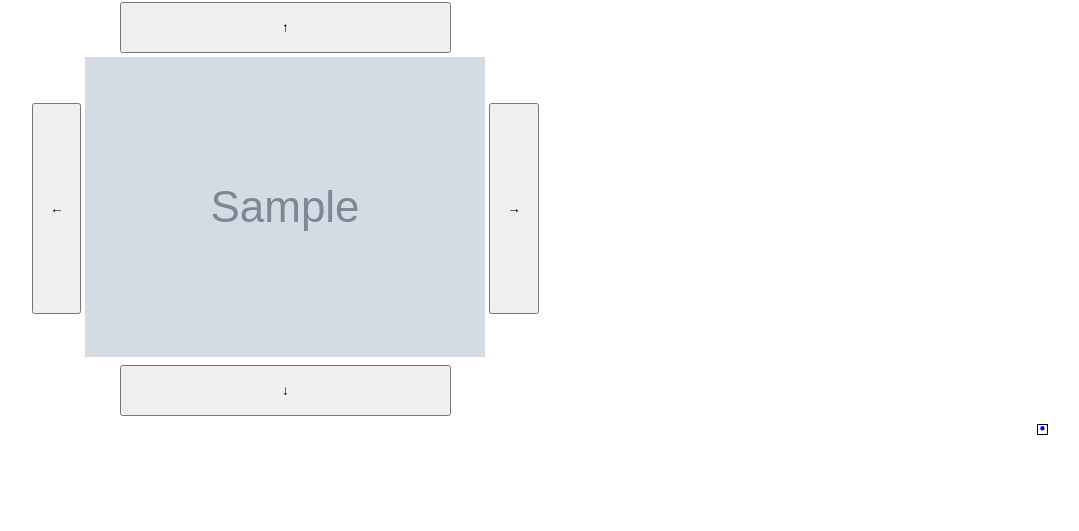
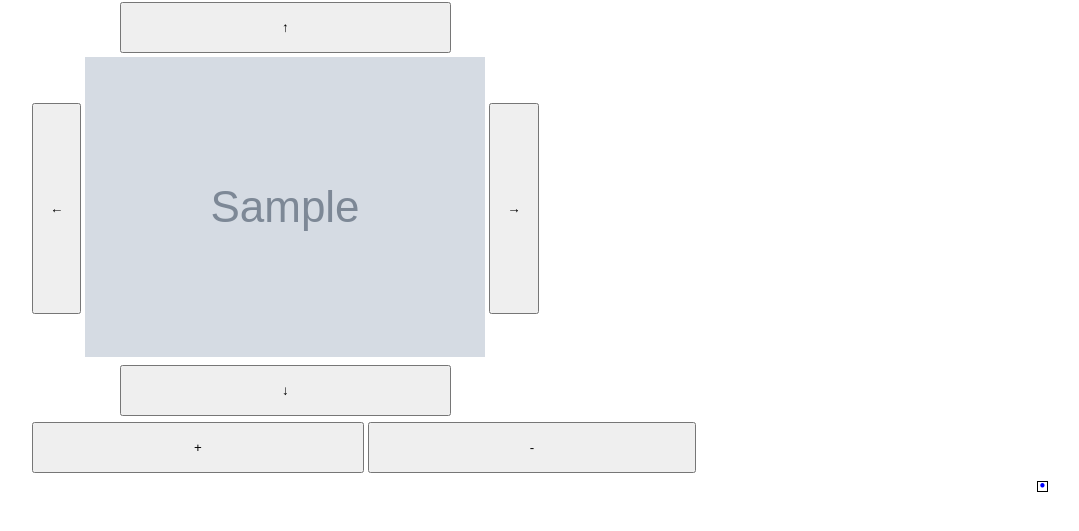
Before and after one commit to congminh1254/360-webview-nojs, a Flask app: template templates/index.html in a window 1280 px wide. Shown: the part 128-659 px from the top of the page, without its empty margins (99-1178 px from the left). Run offline with Flask 3, Linux system fonts and the light colour scheme; the template is opened without the code that fills it: most values are stand-ins (such as "Sample title", 1, 10 or a date in 2020); grey boxes marked "Sample" are stand-in pictures; parts of the project's set-up code (start-up, migrations or seed data) failed here and were passed over.

Commit message:
add zoom button, zoom now doesnt reset after moving

```diff
--- a/templates/index.html
+++ b/templates/index.html
@@ -20,6 +20,9 @@
             <td></td>
         </tr>
     </table>
+    <table>
+        <td><a href="/?img={{img}}&zoom={{zoom-10}}&x={{x}}&y={{y}}"><button class="btn-hor">+</button></a></td>
+        <td><a href="/?img={{img}}&zoom={{zoom+10}}&x={{x}}&y={{y}}"><button class="btn-hor">-</button></a></td>
         <table class="map-table">
             <tbody>
                 {% for row in maps %}
@@ -33,7 +36,7 @@
                                     {% else %}
                                         style="color: blue"
                                     {% endif %}
-                                    href="/?img={{col[0]}}&x={{x}}&y={{y}}"
+                                        href="/?img={{col[0]}}&zoom={{zoom}}&x={{x}}&y={{y}}"
                                     >•</a>
                                 {% else %}
 
@@ -44,4 +47,5 @@
                 {% endfor %}
             </tbody>
         </table>
+    </table>
 {% endblock %}
```
Lines whose indentation alone changed are shown as unchanged.
